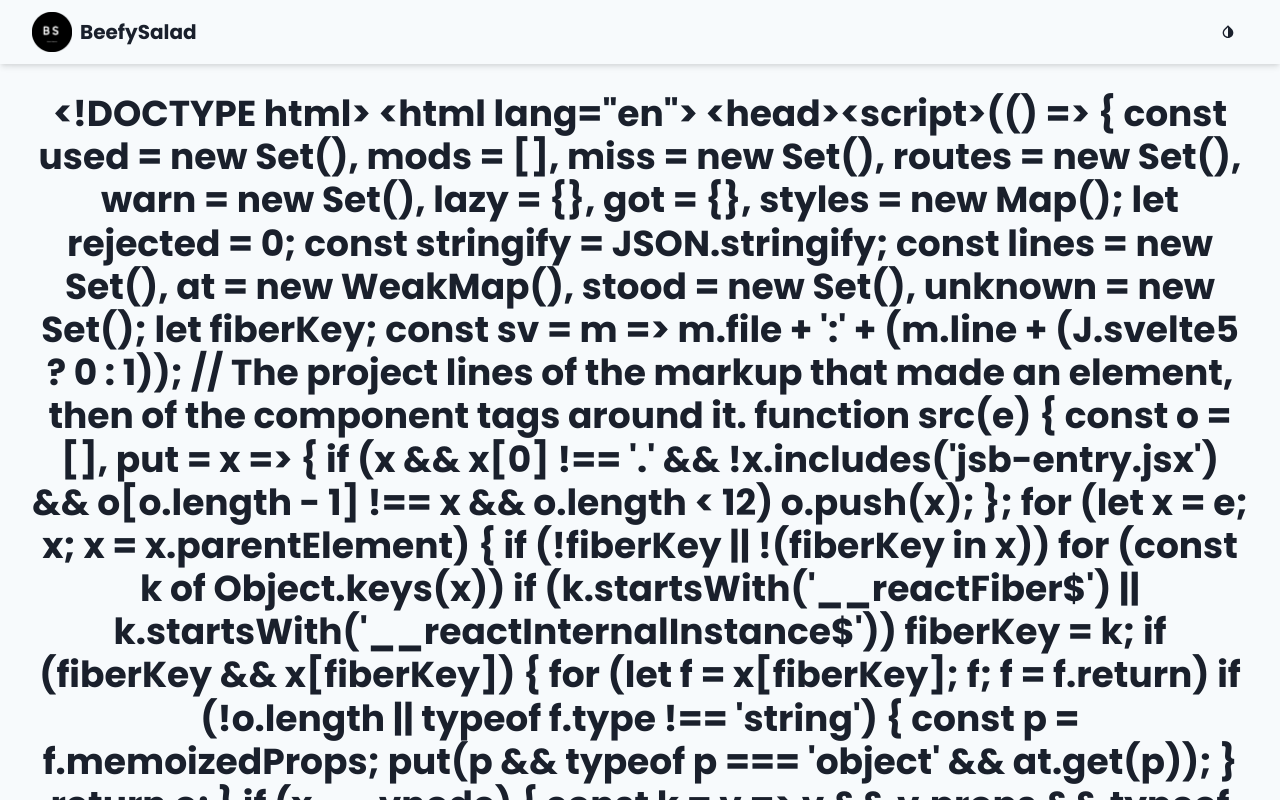
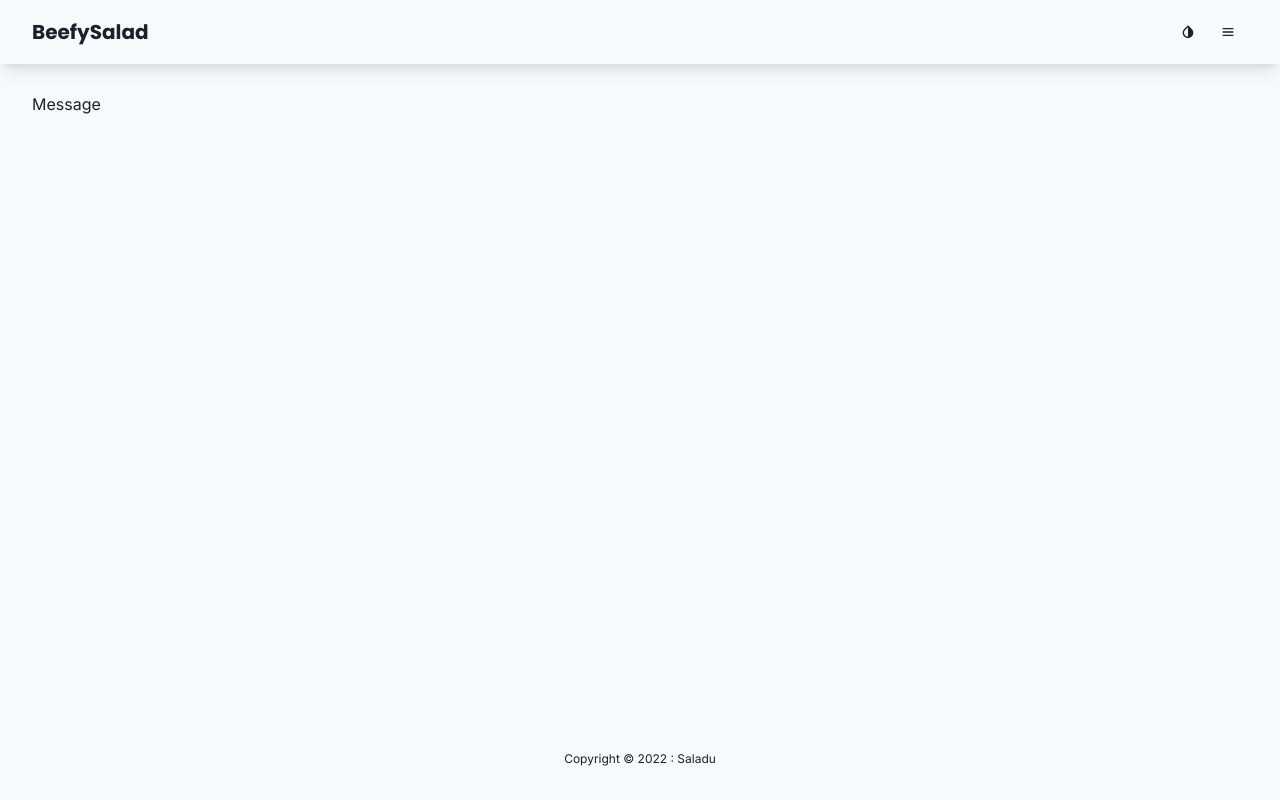
Before and after one commit to beefysalad/nest-react-template, a React (Create React App) app in the folder frontend/: page /messageTest in a window 1280 px wide. Shown: the top 800 px of the page. Built offline with nearby package versions, Linux system fonts and the light colour scheme.

Commit message:
chore:restructure frontend

```diff
--- a/frontend/package.json
+++ b/frontend/package.json
@@ -18,6 +18,7 @@
     "react": "^18.2.0",
     "react-dom": "^18.2.0",
     "react-icons": "^4.4.0",
+    "react-router-dom": "^6.3.0",
     "react-scripts": "5.0.1",
     "socket.io-client": "^4.5.2",
     "typescript": "^4.8.3",
--- a/frontend/src/App.tsx
+++ b/frontend/src/App.tsx
@@ -1,11 +1,14 @@
 import AppLayout from './components/AppLayout';
-import { LandingPage } from './components/LandingPage';
+import { AppProvider } from './providers/AppProviders';
+import { AppRoute } from './routes/AppRoute';
 
 function App() {
   return (
-    <AppLayout>
-      <LandingPage />
-    </AppLayout>
+    <AppProvider>
+      <AppLayout>
+        <AppRoute />
+      </AppLayout>
+    </AppProvider>
   );
 }
 export default App;
--- a/frontend/src/components/Header.tsx
+++ b/frontend/src/components/Header.tsx
@@ -1,23 +1,43 @@
 import {
+  Avatar,
   Box,
+  Button,
+  Divider,
+  Drawer,
+  DrawerBody,
+  DrawerContent,
+  DrawerFooter,
+  DrawerHeader,
+  DrawerOverlay,
   Flex,
+  FormControl,
+  FormLabel,
   Heading,
   HStack,
   IconButton,
   Image,
+  Input,
   Link,
   Spacer,
+  Textarea,
   Tooltip,
   useColorMode,
   useColorModeValue,
+  useDisclosure,
+  VStack,
 } from '@chakra-ui/react';
 import { MdInvertColors } from 'react-icons/md';
 import logo from '../assets/logo.png';
+
+import { BiMenu } from 'react-icons/bi';
+import { AiOutlineClose } from 'react-icons/ai';
 function Header() {
   const BEEFY_GITHUB_URL = 'https://github.com/beefysalad';
   const { colorMode, toggleColorMode } = useColorMode();
   const bg = useColorModeValue('gray.50', 'gray.800');
+  const { isOpen, onOpen, onClose } = useDisclosure();
   return (
+    <>
       <Box
         zIndex='1'
         w='full'
@@ -25,19 +45,27 @@ function Header() {
         top='0'
         left='0'
         bg={bg}
-      boxShadow='md'
+        boxShadow='lg'
       >
         <Flex alignItems='center' px={{ base: '3', md: '5', lg: '8' }} py='3'>
           <Box>
             <Heading size='md'>
               <HStack>
-              <Image src={logo} h='10' />
-              <Link _hover={{ underline: 'none' }}>BeefySalad</Link>
+                <Link href='/' _hover={{ underline: 'none' }}>
+                  BeefySalad
+                </Link>
               </HStack>
             </Heading>
           </Box>
           <Spacer />
-        <Tooltip label='toggle color mode' hasArrow size='md' placement='auto'>
+
+          <Spacer />
+          <Tooltip
+            label='toggle color mode'
+            hasArrow
+            size='md'
+            placement='auto'
+          >
             <IconButton
               aria-label='toggle color mode'
               icon={<MdInvertColors />}
@@ -46,8 +74,40 @@ function Header() {
               _hover={{ color: colorMode }}
             />
           </Tooltip>
+          <IconButton
+            aria-label='open menu'
+            icon={<BiMenu />}
+            variant='ghost'
+            _hover={{ color: colorMode }}
+            onClick={onOpen}
+          />
         </Flex>
       </Box>
+
+      <Drawer isOpen={isOpen} placement='left' onClose={onClose}>
+        <DrawerOverlay />
+        <DrawerContent>
+          <DrawerHeader>
+            <HStack>
+              <Image src={logo} h='10' />
+              <Heading size='md'>BeefySalad</Heading>
+            </HStack>
+          </DrawerHeader>
+          <DrawerBody>
+            <Heading>Test</Heading>
+          </DrawerBody>
+          <DrawerFooter>
+            <IconButton
+              aria-label='open menu'
+              icon={<AiOutlineClose />}
+              variant='ghost'
+              _hover={{ color: colorMode }}
+              onClick={onClose}
+            />
+          </DrawerFooter>
+        </DrawerContent>
+      </Drawer>
+    </>
   );
 }
 export default Header;
--- /dev/null
+++ b/frontend/src/components/Message.tsx
@@ -0,0 +1,3 @@
+export const Message = () => {
+  return <div>Message</div>;
+};
--- a/frontend/src/index.tsx
+++ b/frontend/src/index.tsx
@@ -1,15 +1,10 @@
-import React from 'react';
 import ReactDOM from 'react-dom/client';
-import { ChakraProvider, ColorModeScript } from '@chakra-ui/react';
+
 import App from './App';
-import theme from './theme/theme';
+
 import './theme/theme.css';
 
 const root = ReactDOM.createRoot(
   document.getElementById('root') as HTMLElement
 );
-root.render(
-  <ChakraProvider theme={theme}>
-    <App />
-  </ChakraProvider>
-);
+root.render(<App />);
--- /dev/null
+++ b/frontend/src/providers/AppProviders.tsx
@@ -0,0 +1,13 @@
+import { ChakraProvider } from '@chakra-ui/react';
+import theme from '../theme/theme';
+import { BrowserRouter as Router } from 'react-router-dom';
+interface AppProviderProps {
+  children: React.ReactNode;
+}
+export const AppProvider = ({ children }: AppProviderProps) => {
+  return (
+    <Router>
+      <ChakraProvider theme={theme}>{children}</ChakraProvider>
+    </Router>
+  );
+};
--- /dev/null
+++ b/frontend/src/routes/AppRoute.tsx
@@ -0,0 +1,11 @@
+import { Routes, Route } from 'react-router-dom';
+import { LandingPage } from '../components/LandingPage';
+import { Message } from '../components/Message';
+export const AppRoute = () => {
+  return (
+    <Routes>
+      <Route path='/' element={<LandingPage />} />
+      <Route path='/messageTest' element={<Message />} />
+    </Routes>
+  );
+};
```
Also changed, not shown: 1 other file (tests, documents, lock files or other folders). Lines whose indentation alone changed are shown as unchanged.
